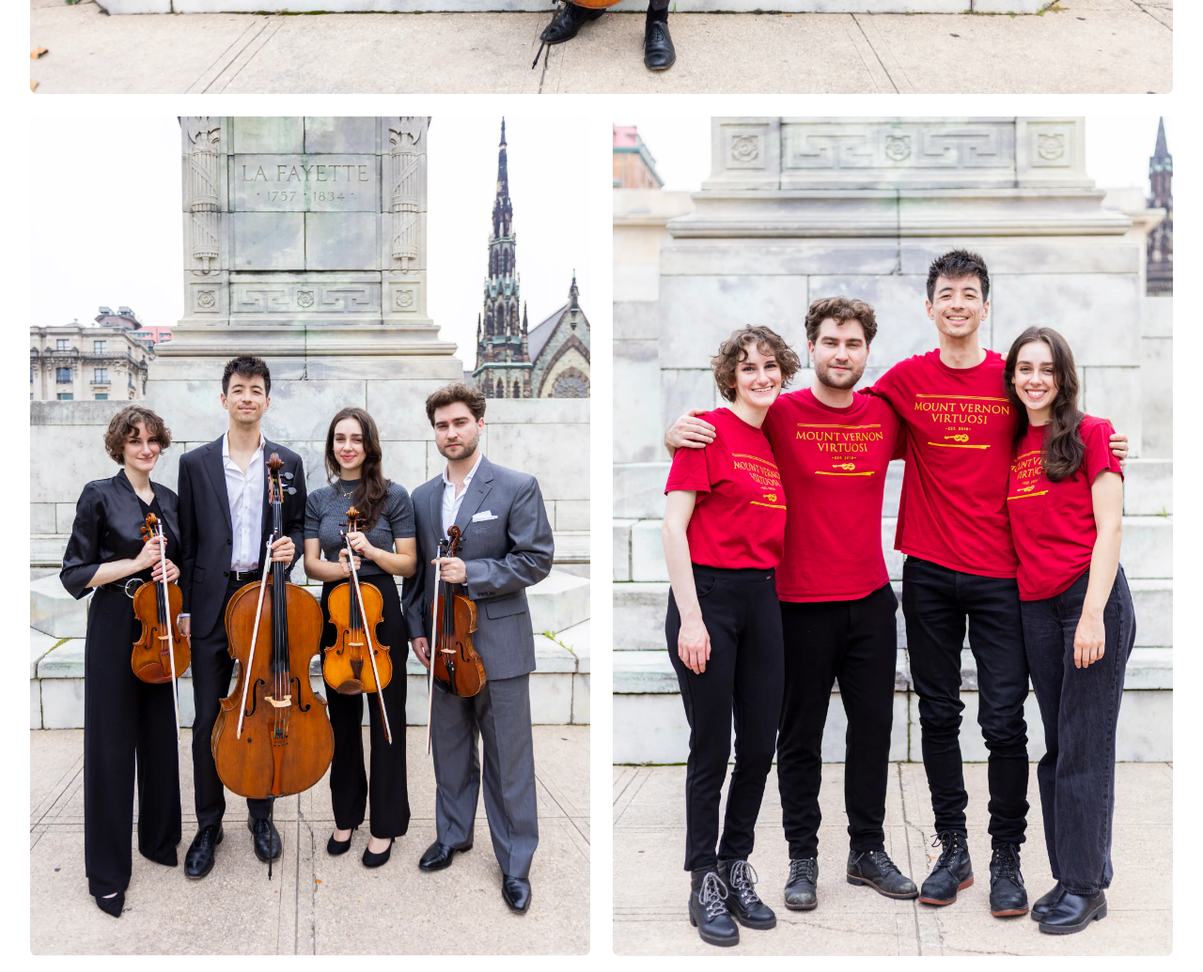
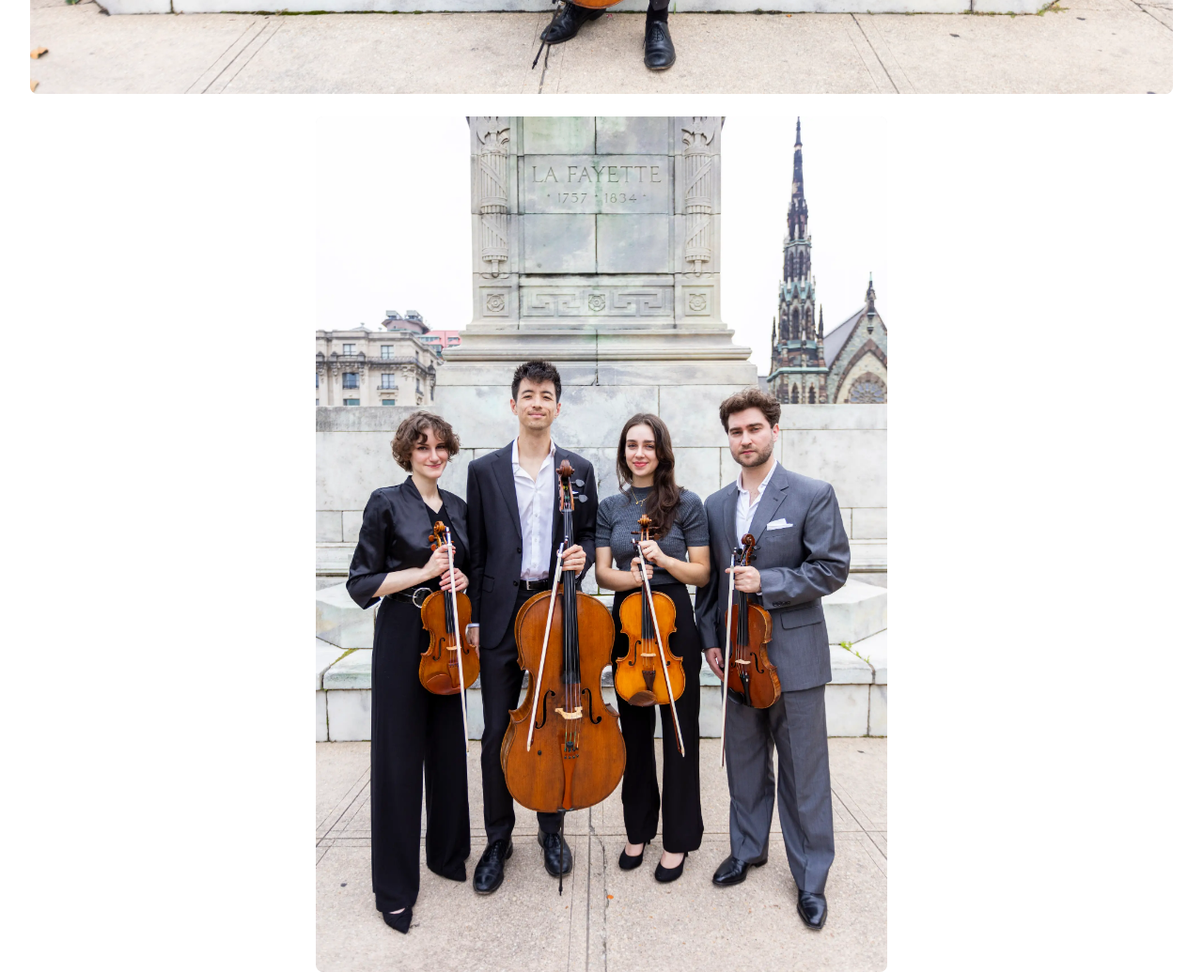
Before and after one commit to timbeccue/astrodon_quartet_website, a website: page media.html in a window 1280 px wide. Shown: the part 4000-5035 px from the top of the page at 94% size. Drawn offline with Linux system fonts and the light colour scheme.

Commit message:
Remove MVV shirts photo from media page

```diff
--- a/media.html
+++ b/media.html
@@ -162,14 +162,10 @@
                     <img src="assets/images/media-page/formal-sitting.webp" alt="Astrodon Quartet - Formal Sitting" class="w-full h-auto object-cover">
                 </div>
 
-                <!-- Vertical Photos - 2 Wide Row -->
-                <div class="grid grid-cols-1 md:grid-cols-2 gap-6">
+                <!-- Vertical Photo - Centered -->
+                <div class="md:w-1/2 mx-auto">
                     <div class="bg-gray-100 rounded-lg overflow-hidden cursor-pointer hover:opacity-90 transition-opacity" onclick="openLightbox('assets/images/media-page/formal-group.webp')">
                         <img src="assets/images/media-page/formal-group.webp" alt="Astrodon Quartet - Formal Group" class="w-full h-auto object-cover">
-                    </div>
-
-                    <div class="bg-gray-100 rounded-lg overflow-hidden cursor-pointer hover:opacity-90 transition-opacity" onclick="openLightbox('assets/images/media-page/mvv-shirts.webp')">
-                        <img src="assets/images/media-page/mvv-shirts.webp" alt="Astrodon Quartet - MVV Shirts" class="w-full h-auto object-cover">
                     </div>
                 </div>
 
```
Also changed, not shown: assets/css/styles.css, assets/images/media-page/mvv-shirts.webp (deleted).
